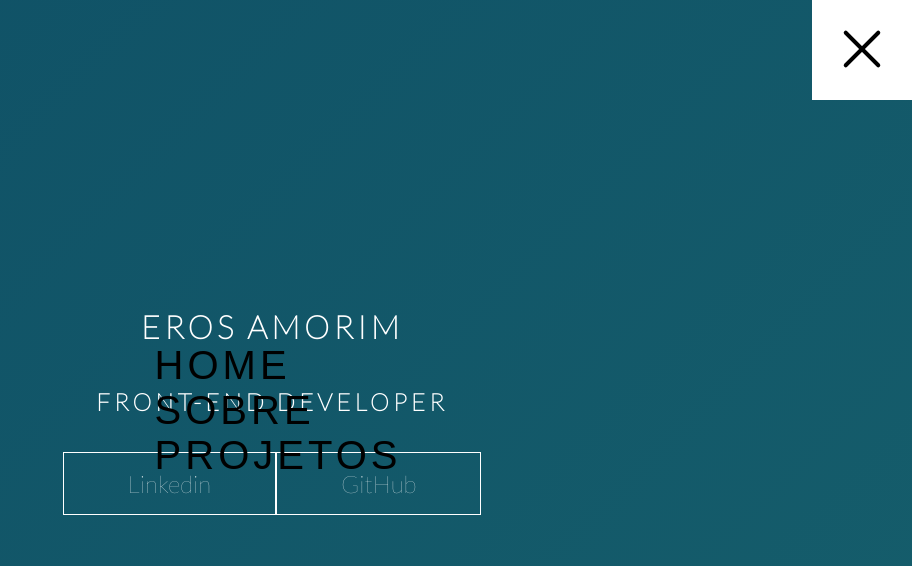
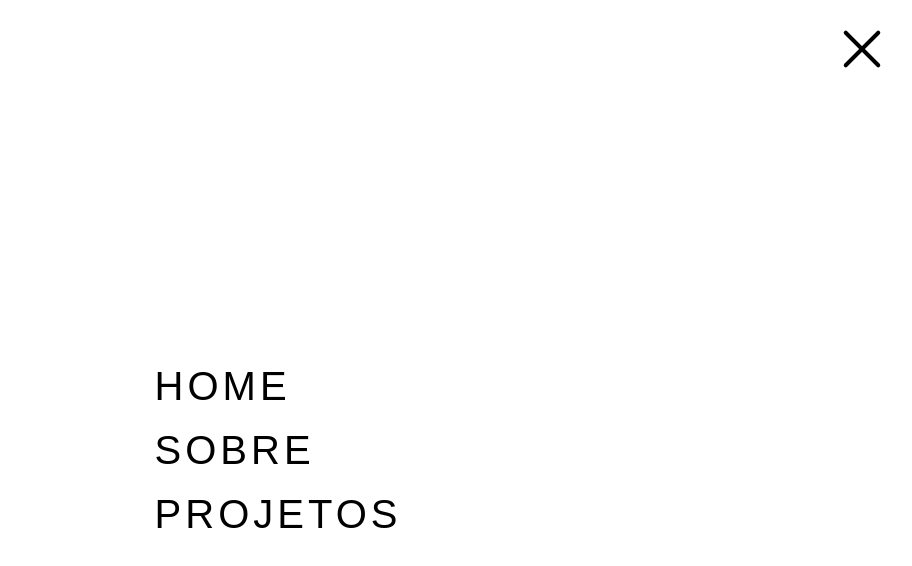
Before and after one commit to ErosAmorim/Portifolio-Eros-Amorim, a plain HTML site: page port.html in a window 1280 px wide. Both pictures are taken after a click on the label 1230 px from the left and 50 px from the top of the page. Shown: the whole page, without its empty margins (368-1280 px from the left). Drawn offline with Linux system fonts and the light colour scheme.

Commit message:
Editando Efeito do menu

```diff
--- a/port.css
+++ b/port.css
@@ -116,28 +116,23 @@ a:hover{
 	transform: rotate(0);
 }
 
-#toggle {
-	display: none;
-}
-
 /* MENU */
 
 .menu {
-	position: absolute;
 	top: 28px;
 	right: 38px;
 	background: transparent;
-	height: 40px;
-	width: 40px;
+	height: 0;
+	width: 0;
 	border-radius: 50%;
 	box-shadow: 0px 0px 0px 0px #ffffff;
 	z-index: -1;
-	transition: 400ms ease-in-out 0;
+	transition: 400ms ease-in-out 0.6s;
 }
 
 .menu-itens {
 	position: fixed;
-	top: 45%;
+	top: 50%;
 	left: 45%;
 	width: 100px;
 	height: 100px;
@@ -145,17 +140,18 @@ a:hover{
 	justify-content: center;
 	align-items: center;
 	z-index: 2;
-	opacity: 1;
+	opacity: 0;
 	visibility: hidden;
-	transition: 400ms ease-in-out 0;
+	transition: 400ms ease-in-out 0.6s;
 }
 
 .menu-itens ul {
 	list-style-type: none;
 }
 
-.menu-itens ul li a {
-	margin: 10px 0;
+.menu-itens ul li a{
+	margin: 10px;
+	padding: 10px;
 	color: black;
 	text-decoration: none;
 	text-transform: uppercase;
@@ -189,16 +185,11 @@ a:hover{
 	display: none;
 }
 
-#toggle:checked + .checkbox {
-	background-color: white;
-}
-
-#toggle:checked ~ .menu{
-	box-shadow: 0px 0px 0px 50% white;
-	z-index: 1;
-}
-
 #toggle:checked ~ .menu-itens{
 	visibility: visible;
 	opacity: 1;
 }
+
+#toggle:checked ~ .menu{
+	box-shadow: 0px 0px 0px 100vmax #ffffff;
+}
--- a/port.html
+++ b/port.html
@@ -22,10 +22,10 @@
 						<ul>
 							<li>
 								<a href="#">Home</a>
-							</li>
+							</li><br/>
 							<li>
 								<a href="#">Sobre</a>
-							</li>
+							</li><br/>
 							<li>
 								<a href="#">Projetos</a>
 							</li>
```
